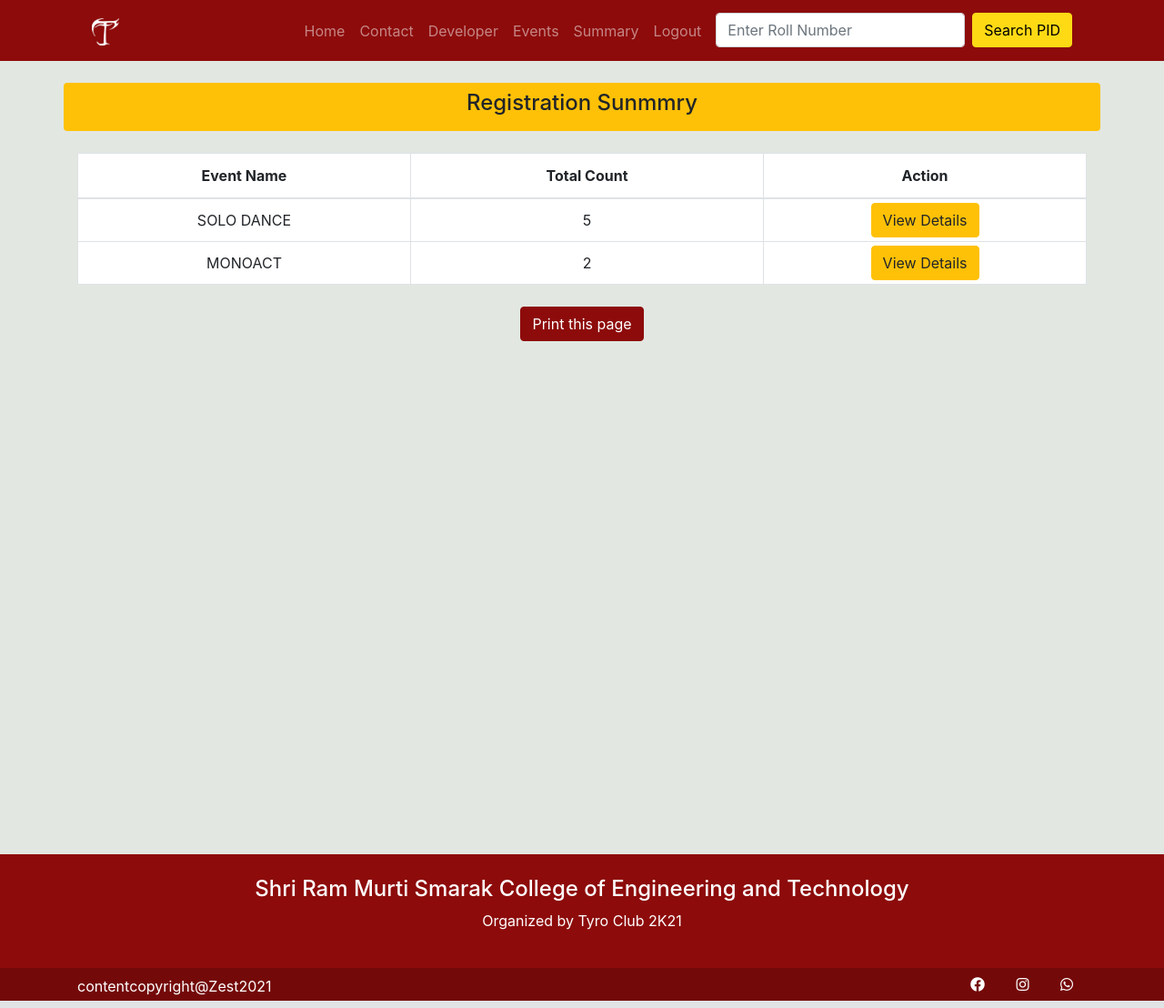
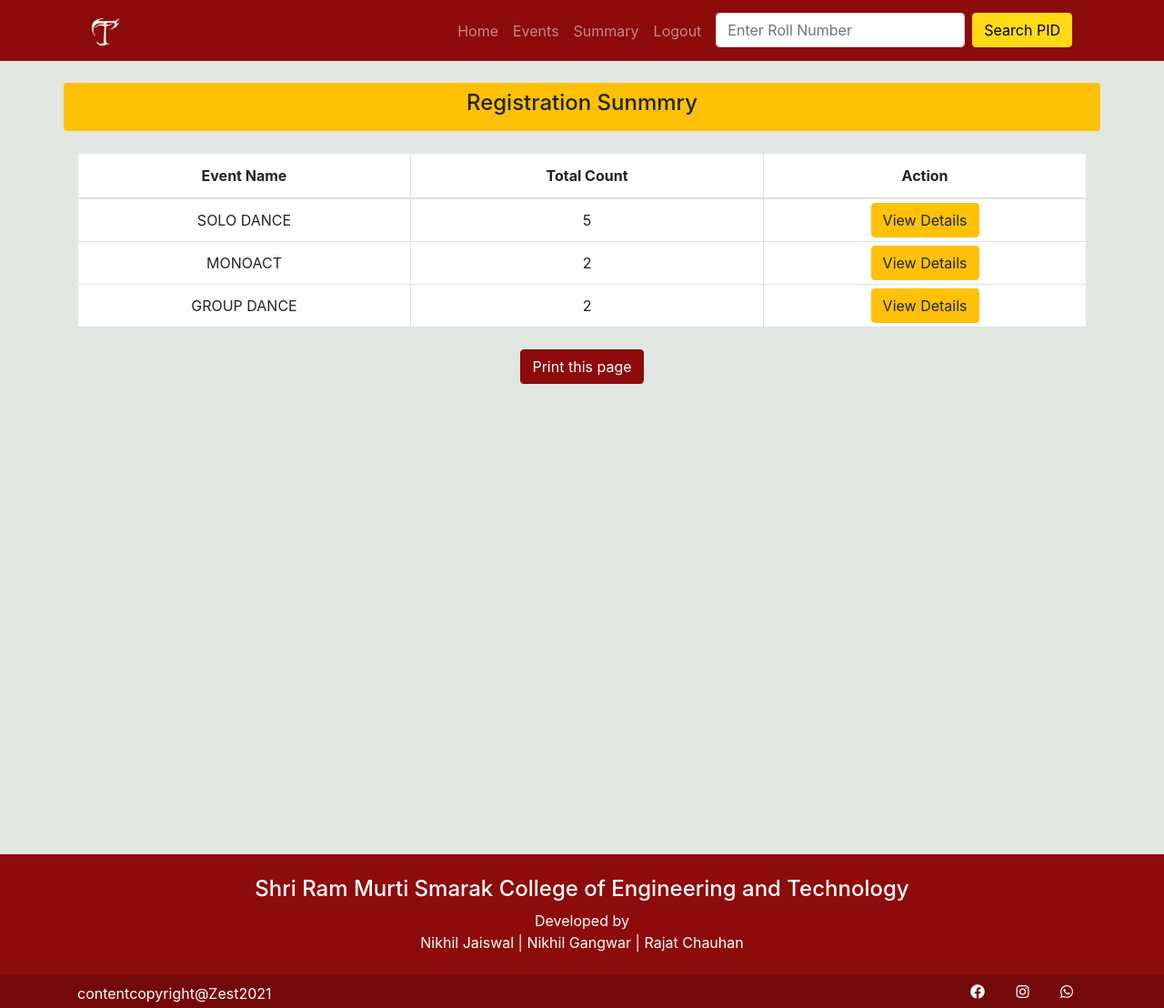
Before and after one commit to nikhil777jais/Registration_Portal, a Django app: page /zest/event_summary/ in a window 1280 px wide. Shown: the whole page at 91% size. Run offline with Django 3.2, Linux system fonts and the light colour scheme; a user stored in the database is signed in; data comes from the database, SQL or seed files in the repository; both versions use the stored data as it was after the commit; some libraries are stand-ins or nearby versions.

Commit message:
Minor bug fixed

```diff
--- a/zest/templates/zest/event_summary.html
+++ b/zest/templates/zest/event_summary.html
@@ -17,12 +17,21 @@
           </tr>
         </thead>
         <tbody>
-          {% for event in events %}
+          {% for event in i_events %}
           <tr>
             <td class="align-middle text-center p-1">{{event.event_name}}</td>
             <td class="text-center align-middle p-1">{{event.pid_count}}</td>
             <td class="align-middle text-center p-1">
               <a href="{% url 'event_details' event.id %}" class="btn serach-btn btn-warning">View Details</a>
+            </td>
+          </tr>
+          {% endfor %}
+          {% for event in t_events %}
+          <tr>
+            <td class="align-middle text-center p-1">{{event.event_name}}</td>
+            <td class="text-center align-middle p-1">{{event.tid_count}}</td>
+            <td class="align-middle text-center p-1">
+              <a href="{% url 't_event_details' event.id %}" class="btn serach-btn btn-warning">View Details</a>
             </td>
           </tr>
           {% endfor %}
--- a/zest/templates/zest/footer.html
+++ b/zest/templates/zest/footer.html
@@ -3,7 +3,8 @@
     <div class="row justify-content-center text-white text-center">
       <div class="col-md-8 py-4 ">
         <h4>Shri Ram Murti Smarak College of Engineering and Technology</h4>
-        <p>Organized by Tyro Club 2K21</p>
+        <p class="mb-0">Developed by</p>
+        <p class="mb-0">Nikhil Jaiswal | Nikhil Gangwar | Rajat Chauhan</p>
       </div>
     </div>
   </div>
--- a/zest/templates/zest/navbar.html
+++ b/zest/templates/zest/navbar.html
@@ -4,6 +4,7 @@
     <nav class="navbar navbar-expand-lg navbar-dark">
       <a class="navbar-brand" href="{% url 'home' %}">
       <img src="{% static 'zest/images/Tyro.png' %}" alt="" width="30" height="30" class="d-inline-block align-text-top">
+      {% comment %} <img src="{% static 'zest/images/q1.png' %}" alt="" width="80" height="30" class="d-inline-block align-text-top"> {% endcomment %}
       </a>
       <button class="navbar-toggler" type="button" data-toggle="collapse" data-target="#navbarSupportedContent"
         aria-controls="navbarSupportedContent" aria-expanded="false" aria-label="Toggle navigation">
@@ -13,12 +14,6 @@
         <ul class="navbar-nav ml-auto ">
           <li class="nav-item">
             <a href="{% url 'home' %}"class="nav-link">Home</a>
-          </li>
-          <li class="nav-item">
-            <a class="nav-link">Contact</a>
-          </li>
-          <li class="nav-item">
-            <a class="nav-link">Developer</a>
           </li>
           {% comment %} {% if request.user.is_superuser %}
             <li class="nav-item">
--- a/zest/templates/zest/pid_info.html
+++ b/zest/templates/zest/pid_info.html
@@ -25,7 +25,7 @@
     <div class="text-theme">
       <h5>SHRI RAM MURTI SMARAK COLLEGE OF ENGINEERNING AND TECHNOLOGY,BAREILLY</h5>
       <h5>Ram Murti Puram, Bareilly - Nainital Rd, Highway, Bhoji Pura, Uttar Pradesh 243202</h5>
-      <h4 class="pt-2"><b>Zest 2021 Rgistration Details</b></h4>
+      <h4 class="pt-2"><b>Zest 2021 Registration Details</b></h4>
     </div>
   </div>
   <div class="row">
--- a/zest/templates/zest/tid_info.html
+++ b/zest/templates/zest/tid_info.html
@@ -36,7 +36,7 @@
           <div class="text-theme">
             <h5>SHRI RAM MURTI SMARAK COLLEGE OF ENGINEERNING AND TECHNOLOGY,BAREILLY</h5>
             <h5>Ram Murti Puram, Bareilly - Nainital Rd, Highway, Bhoji Pura, Uttar Pradesh 243202</h5>
-            <h4 class="pt-2"><b>Zest 2021 Rgistration Details</b></h4>
+            <h4 class="pt-2"><b>Zest 2021 Registration Details</b></h4>
           </div>
         </div>
         <div class="row">
--- a/zest/urls.py
+++ b/zest/urls.py
@@ -15,5 +15,6 @@ urlpatterns = [
     path('add_event_in_pid/', views.add_event_in_pid, name='add_event_in_pid'),
     path('add_event_in_tid/', views.add_event_in_tid, name='add_event_in_tid'),
     path('event_summary/', views.event_summary, name='event_summary'),
-    path('event_details/<int:id>', views.event_details, name='event_details'),
+    path('event_details/<int:id>/', views.event_details, name='event_details'),
+    path('t_event_details/<int:id>/', views.t_event_details, name='t_event_details'),
 ]
--- a/zest/views.py
+++ b/zest/views.py
@@ -169,13 +169,17 @@ def add_event_in_pid(request):
 def add_event_in_tid(request):
   event_name = request.POST.get('event_name',False)
   tid = request.POST.get('tid',False)
-  tid_obj = Tid.objects.get(id=tid)
+  try:
+    tid_obj = Tid.objects.get(id=tid)
+  except:
+    messages.error(request, 'Either tid is incorrect or it is not registered.')
+    return render(request,'zest/register_event.html')
+
   if tid_obj.tid_event.all():
     messages.error(request, 'This team is alredy registered')
     return render(request,'zest/register_event.html')
   if tid:
     try:
-      tid_obj = Tid.objects.get(id=tid)
       team_event_obj = Team_Event.objects.filter(event_name=event_name)[0]
       team_event_obj.tid.add(tid_obj)
       team_event_obj.save()
@@ -188,11 +192,18 @@ def add_event_in_tid(request):
 
 @login_required(login_url='/zest/login/')
 def event_summary(request):
-  events = Individual_Event.objects.all()
-  return render(request,'zest/event_summary.html', {'events': events})
+  i_events = Individual_Event.objects.all()
+  t_events = Team_Event.objects.all()
+  return render(request,'zest/event_summary.html', {'i_events': i_events, 't_events':t_events})
 
 @login_required(login_url='/zest/login/')
 def event_details(request,id):
   individual_event_obj =Individual_Event.objects.get(id=id)
   pids = individual_event_obj.pid.all()
   return render(request,'zest/event_details.html', {'pids': pids})
+
+@login_required(login_url='/zest/login/')
+def t_event_details(request,id):
+  team_event_obj = Team_Event.objects.get(id=id)
+  tids = team_event_obj.tid.all()
+  return render(request,'zest/t_event_details.html', {'tids': tids})
```
Also changed, not shown: zest/templates/zest/t_event_details.html (added, +38 -0 lines), db.sqlite3, zest/static/zest/images/q1.png (added).
